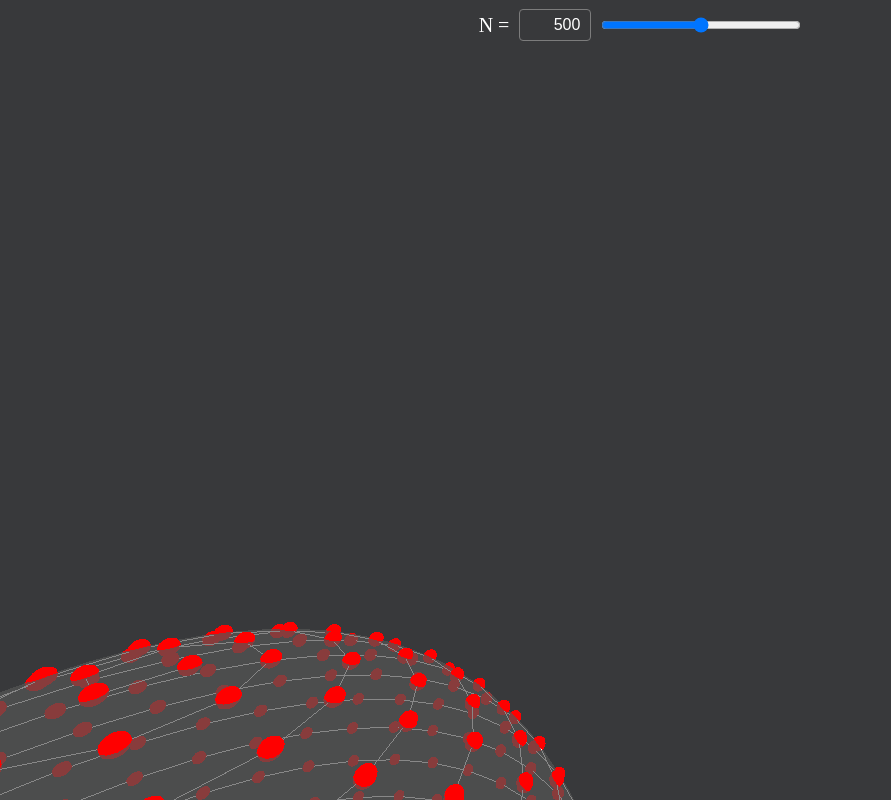
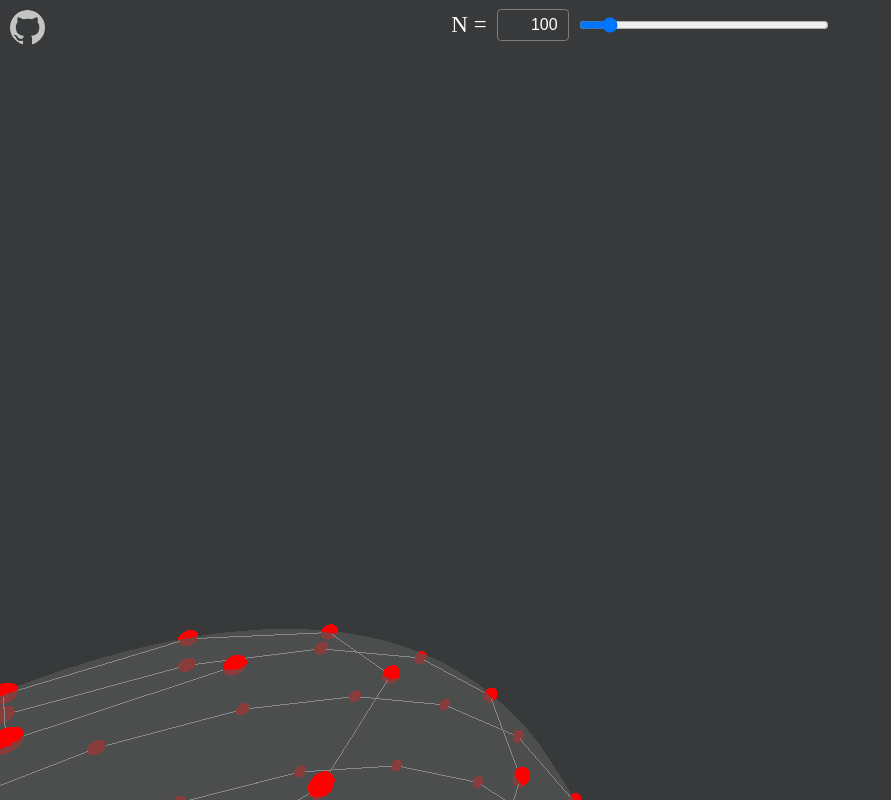
Before and after one commit to CaseyNelson314/UniformPointVisualizer, a website built with Vite: page app/index.html in a window 1280 px wide. Shown: the whole page, without its empty margins (0-891 px from the left). Built offline with nearby package versions, Linux system fonts and the light colour scheme; animation ran at ten frames a second.

Commit message:
GitHubのリンクを追加

```diff
--- a/app/index.html
+++ b/app/index.html
@@ -3,18 +3,26 @@
   <head>
     <meta charset="UTF-8" />
     <meta name="viewport" content="width=device-width, initial-scale=1.0" />
-    <link rel="stylesheet" href="style.css">
+    <link rel="stylesheet" href="style.css" />
+    <link rel="icon" href="assets/eto_tatsu_banzai.png">
     <title>UniformPointVisualizer</title>
   </head>
   <body>
     <script type="module" src="main.ts"></script>
     <div class="setting">
-      <label for="point_count">
-        N =
-        <input type="number" id="point_count_number_input" />
-        <input type="range" id="point_count_slider" max="1000" />
-      </label>
+      <label for="point_count"> N = </label>
+      <input type="number" id="point_count_number_input" min="1" max="1000" />
+      <input
+        type="range"
+        id="point_count_slider"
+        min="1"
+        max="1000"
+        value="100"
+      />
     </div>
     <div id="canvas"></div>
+    <a class="web_site_icon" href="https://github.com/CaseyNelson314/UniformPointVisualizer">
+      <img src="assets/github.png" alt="github" width="50" height="50" />
+    </a>
   </body>
 </html>
--- a/app/main.ts
+++ b/app/main.ts
@@ -171,6 +171,8 @@ const main = () => {
         for (const point of pointGroup.children) {
             if (point instanceof THREE.Mesh)
                 point.geometry.dispose();
+            else if (point instanceof THREE.Line)
+                point.geometry.dispose();
         }
         pointGroup.children = [];
 
--- a/app/style.css
+++ b/app/style.css
@@ -8,6 +8,11 @@
 .setting {
   height: 40px;
   padding: 5px;
+  display: flex;
+  align-items: center;
+  justify-content: center;
+  flex-direction: row;
+  gap: 10px;
 }
 
 #canvas {
@@ -18,11 +23,11 @@
   display: flex;
   align-items: center;
   justify-content: center;
-  flex-direction: row;
-  gap: 10px;
+  flex-direction: column;
   color: white;
   font-family: "Times New Roman", Times, serif;
-  font-size: 20px;
+  font-size: 23px;
+  white-space: nowrap;
 }
 
 input[type="number"] {
@@ -37,7 +42,7 @@ input[type="number"] {
 }
 
 input[type="range"] {
-  width: 200px;
+  width: 250px;
   height: auto;
 }
 
@@ -50,3 +55,19 @@ input[type="number"]::-webkit-inner-spin-button {
 input[type="number"] {
   -moz-appearance: textfield;
 }
+
+
+.web_site_icon {
+  position: fixed;
+  opacity: 0.7;
+  top: 10px;
+  left: 10px;
+  width: 35px;
+  height: 35px;
+  border-radius: 50%;
+  overflow: hidden;
+  display: flex;
+  align-items: center;
+  justify-content: center;
+  cursor: pointer;
+}
```
Also changed, not shown: app/assets/eto_tatsu_banzai.png (added), app/assets/github.png (added).
